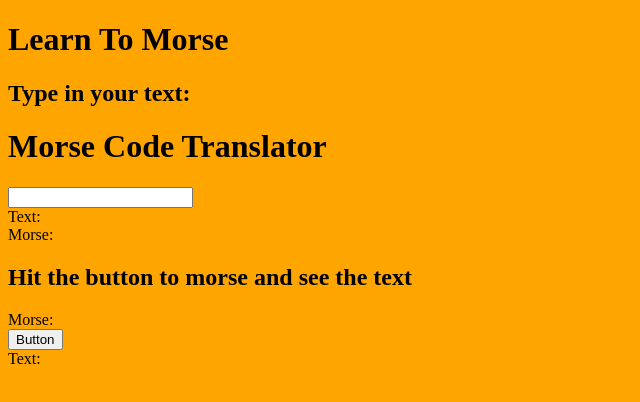
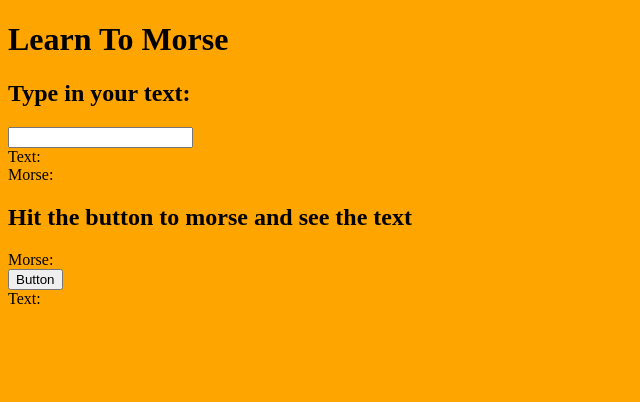
Before and after one commit to svenWacker/translate-morse-react, a React (Create React App) app: page / in a window 1280 px wide. Shown: the top 402 px of the page, without its empty margins (0-640 px from the left). Built offline with nearby package versions, Linux system fonts and the light colour scheme.

Commit message:
morse solved, without styling

```diff
--- a/src/components/TextModule.js
+++ b/src/components/TextModule.js
@@ -75,7 +75,6 @@ function TextModule() {
 
   return (
     <div className="container">
-      <h1>Morse Code Translator</h1>
       <input
         type="text"
         className="form-control"
```
